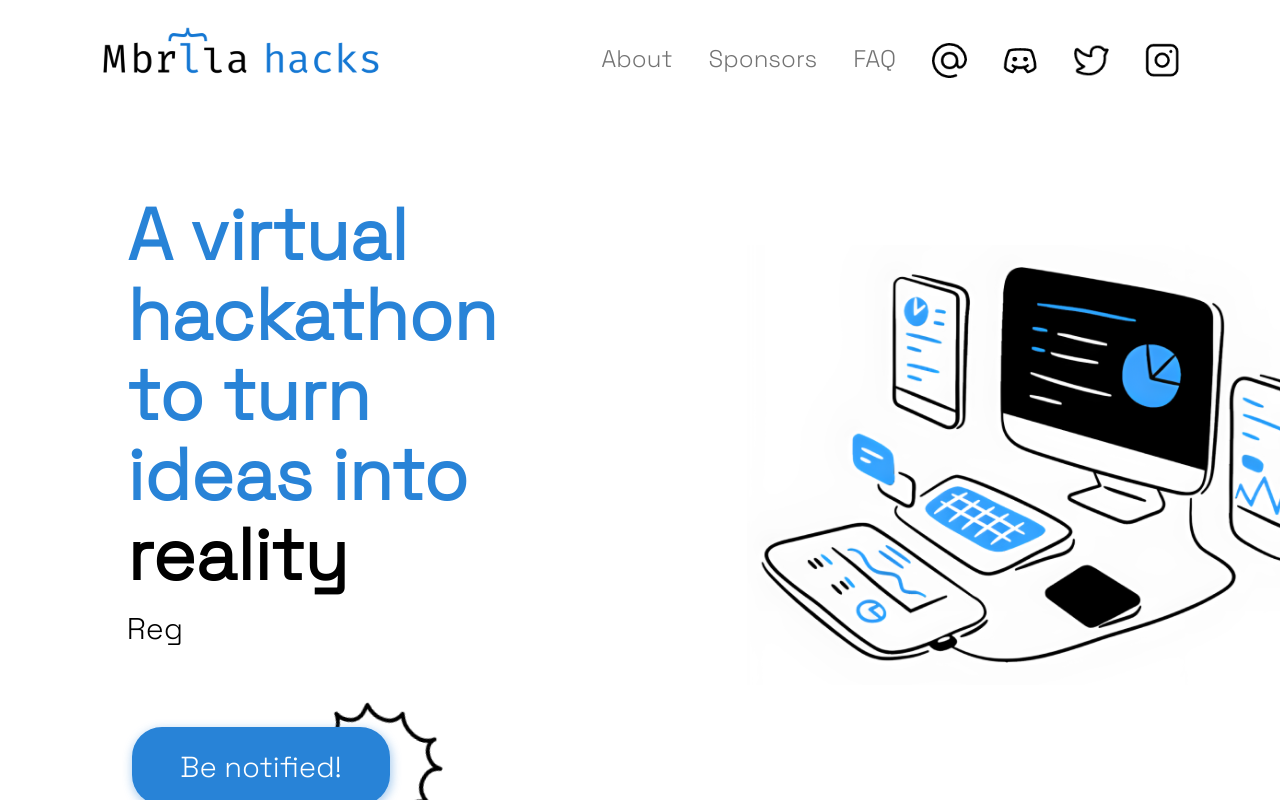
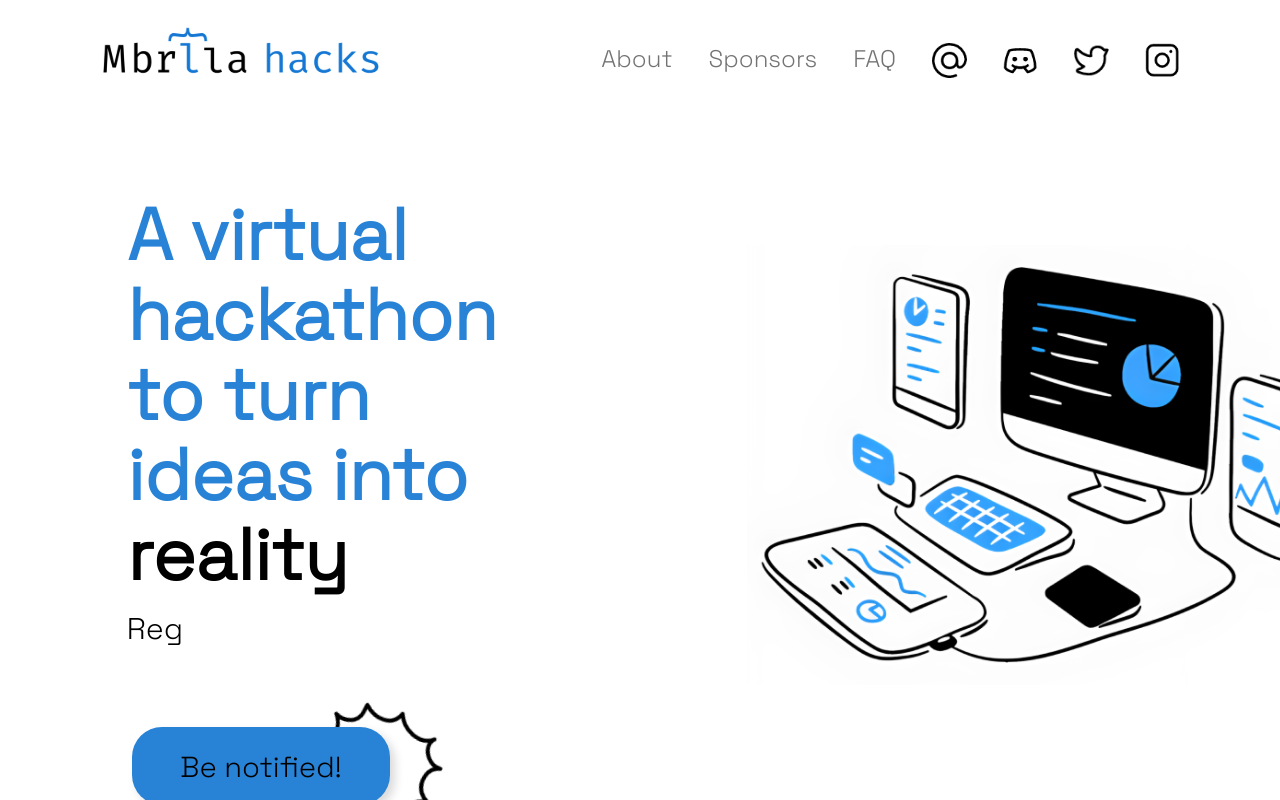
Before and after one commit to MbrllaHacks/Website, a React (Create React App) app: page / in a window 1280 px wide. In both pictures the pointer is over the button "Be notified!". Shown: the top 800 px of the page. Built offline with nearby package versions, Linux system fonts and the light colour scheme; a web font is replaced by a local one.

Commit message:
added hover css design to 'Be Notified!' button

```diff
--- a/src/components/Home/home.css
+++ b/src/components/Home/home.css
@@ -13,6 +13,11 @@
   color: #ffffff;
   position: relative;
   bottom: 150px;
+}
+
+.register:hover {
+  box-shadow: 5px 5px 10px rgb(0, 0, 0, 0.15);
+  color: black;
 }
 
 .black-part {
```
